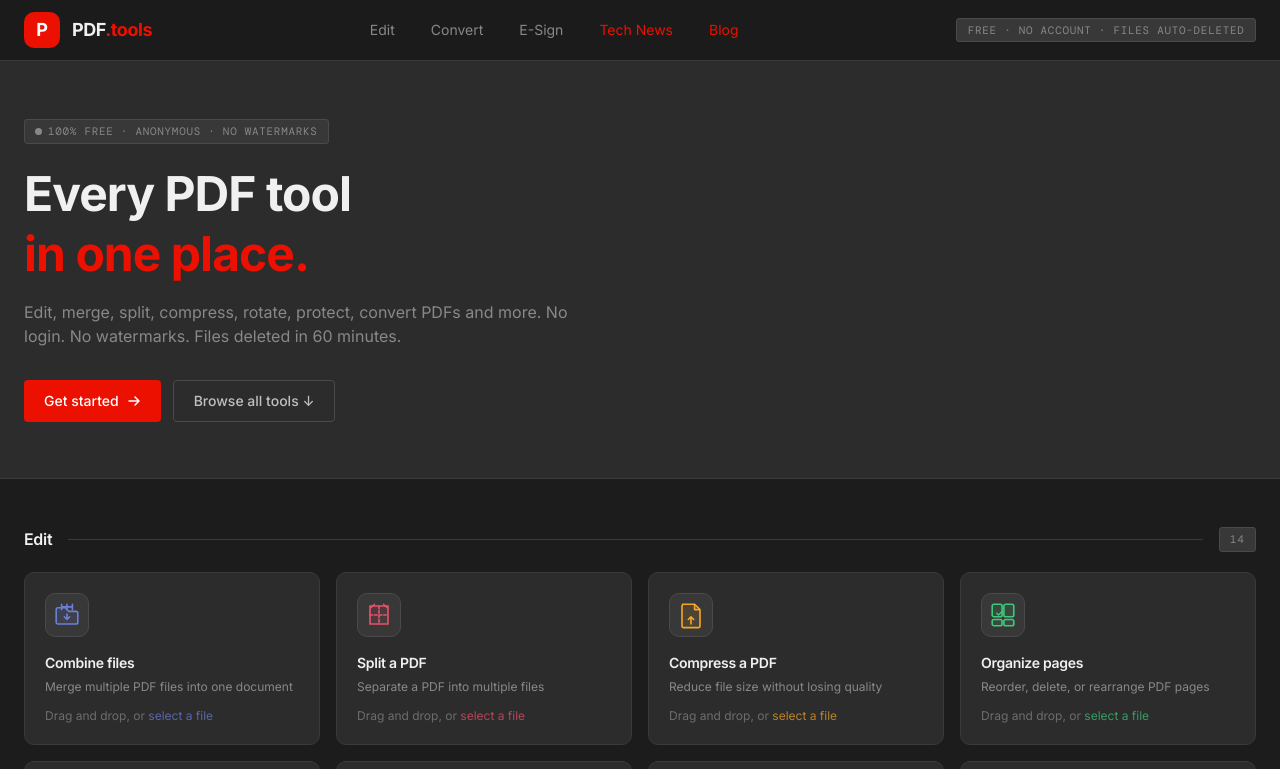
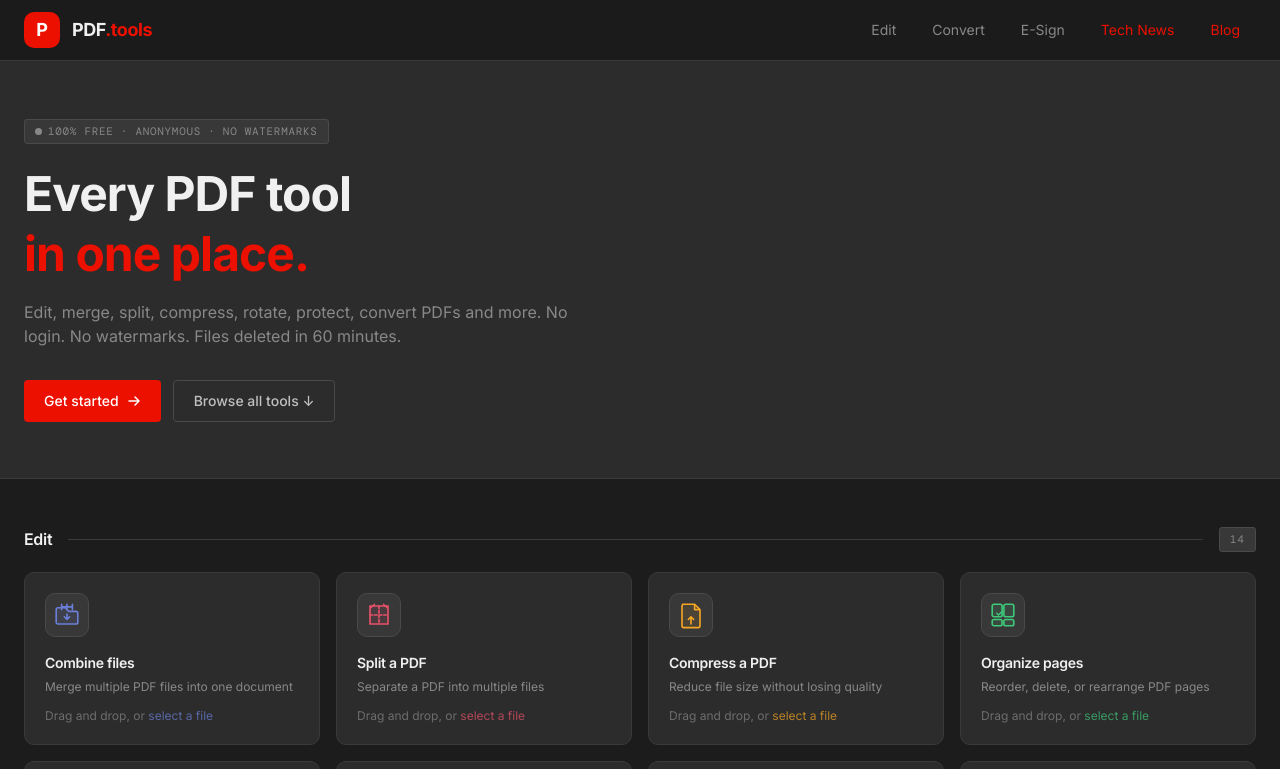
Before and after one commit to somdevsheel/pdftool, a Next.js app in the folder web/: page / in a window 1280 px wide. Shown: the top 769 px of the page. Built offline with nearby package versions, Linux system fonts and the light colour scheme.

Commit message:
remove overlap text

```diff
--- a/web/src/app/page.tsx
+++ b/web/src/app/page.tsx
@@ -2489,9 +2489,9 @@
             ))}
           </nav>
 
-          <div className="stamp hidden sm:flex">
+          {/* <div className="stamp hidden sm:flex">
             Free · No account · Files auto-deleted
-          </div>
+          </div> */}
         </div>
       </header>
 
--- a/web/src/app/tech-news/page.tsx
+++ b/web/src/app/tech-news/page.tsx
@@ -271,7 +271,7 @@
               </a>
             ))}
           </nav>
-          <div className="stamp hidden sm:flex">Free · No account · Files auto-deleted</div>
+          {/* <div className="stamp hidden sm:flex">Free · No account · Files auto-deleted</div> */}
         </div>
       </header>
 
```
